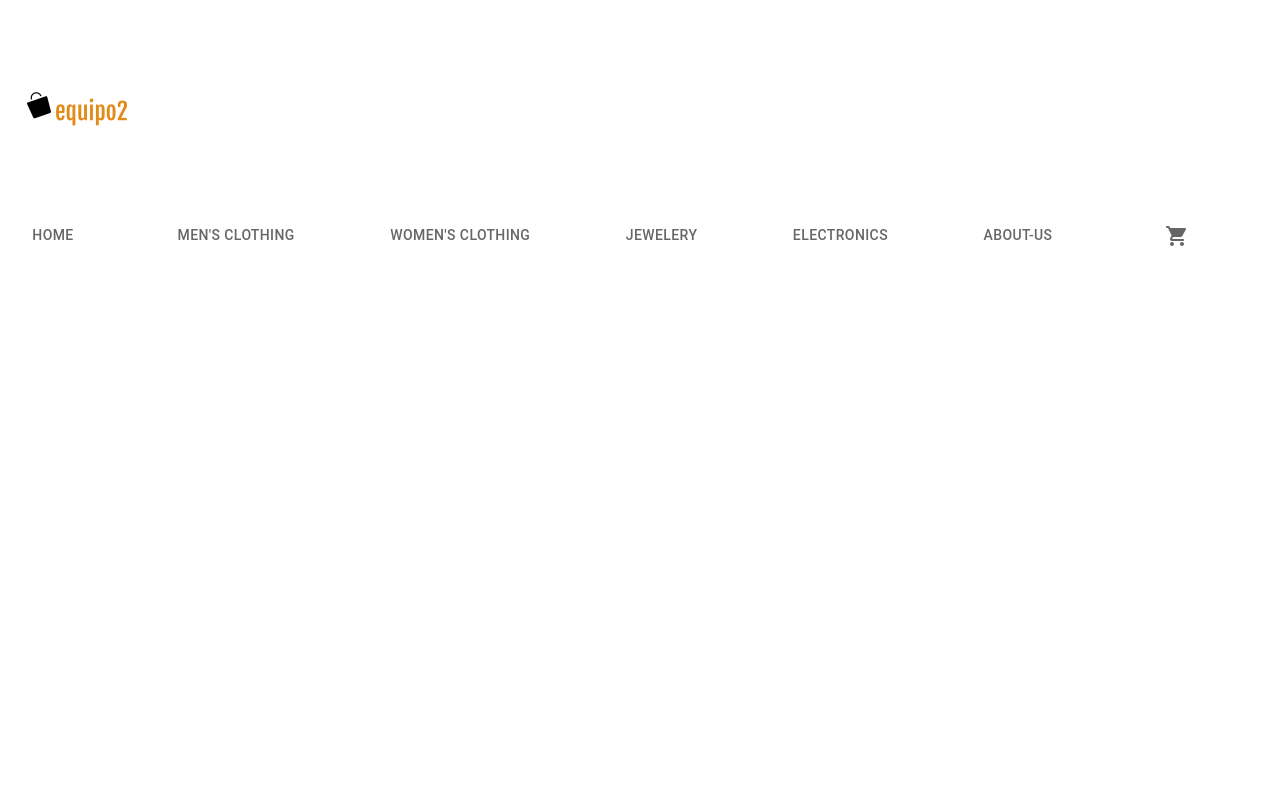
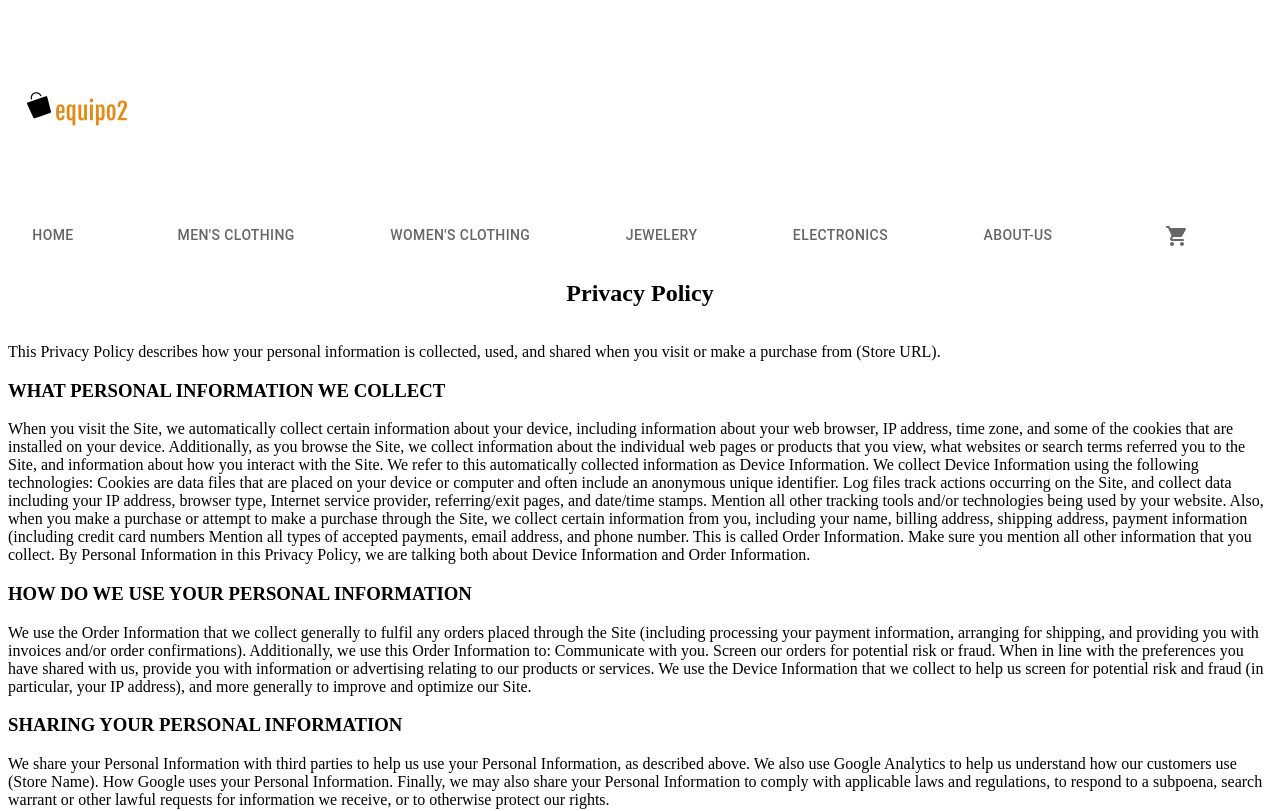
Before and after one commit to ultrapotros/christmas-project, a React (Create React App) app in the folder equipo2/: page /privacy-policy in a window 1280 px wide. Shown: the top 811 px of the page. Built offline with nearby package versions, Linux system fonts and the light colour scheme; no server answers.

Commit message:
Basic privacy

```diff
--- a/equipo2/src/App.js
+++ b/equipo2/src/App.js
@@ -4,6 +4,7 @@ import TabsRouter from './components/Header';
 import SingleCategory from './components/SingleCategory';
 import SingleProduct from './components/SingleProduct';
 import Cart from './components/Cart';
+import Privacy from './components/Privacy'
 import axios from 'axios';
 import React , { useState , useEffect, createContext } from 'react'
 import {
@@ -54,6 +55,7 @@ function App() {
         <Route path="/single-product/:id" element={<SingleProduct />} />
         <Route path="/cart" element={<Cart />} />
         <Route path="/about-us" element={<h2>About us</h2>} />
+        <Route path="/privacy-policy" element={<Privacy />} />
        </Routes>
        {/* <Footer /> */}
 
--- /dev/null
+++ b/equipo2/src/components/Privacy/index.jsx
@@ -0,0 +1,81 @@
+import React from "react";
+
+function Privacy(props){
+
+    return(<>
+    <h2>Privacy Policy</h2>
+    <p>
+    This Privacy Policy describes how your personal information is collected, used, and shared when you visit or make a purchase from (Store URL).
+
+    <h3>WHAT PERSONAL INFORMATION WE COLLECT</h3>
+
+    When you visit the Site, we automatically collect certain information about your device, including information about your web browser, IP address, time zone, and some of the cookies that are installed on your device.
+
+    Additionally, as you browse the Site, we collect information about the individual web pages or products that you view, what websites or search terms referred you to the Site, and information about how you interact with the Site. We refer to this automatically collected information as Device Information.
+
+    We collect Device Information using the following technologies:
+
+    Cookies are data files that are placed on your device or computer and often include an anonymous unique identifier.
+
+    Log files track actions occurring on the Site, and collect data including your IP address, browser type, Internet service provider, referring/exit pages, and date/time stamps.
+
+    Mention all other tracking tools and/or technologies being used by your website.
+
+    Also, when you make a purchase or attempt to make a purchase through the Site, we collect certain information from you, including your name, billing address, shipping address, payment information (including credit card numbers Mention all types of accepted payments, email address, and phone number. This is called Order Information.
+
+    Make sure you mention all other information that you collect.
+
+    By Personal Information in this Privacy Policy, we are talking both about Device Information and Order Information.
+
+    <h3>HOW DO WE USE YOUR PERSONAL INFORMATION</h3>
+
+    We use the Order Information that we collect generally to fulfil any orders placed through the Site (including processing your payment information, arranging for shipping, and providing you with invoices and/or order confirmations).
+
+    Additionally, we use this Order Information to:
+
+    Communicate with you.
+    Screen our orders for potential risk or fraud.
+    When in line with the preferences you have shared with us, provide you with information or advertising relating to our products or services.
+    We use the Device Information that we collect to help us screen for potential risk and fraud (in particular, your IP address), and more generally to improve and optimize our Site.
+
+    <h3>SHARING YOUR PERSONAL INFORMATION</h3>
+
+    We share your Personal Information with third parties to help us use your Personal Information, as described above.
+
+    We also use Google Analytics to help us understand how our customers use (Store Name). How Google uses your Personal Information.
+
+    Finally, we may also share your Personal Information to comply with applicable laws and regulations, to respond to a subpoena, search warrant or other lawful requests for information we receive, or to otherwise protect our rights.
+
+    <h3>BEHAVIOURAL ADVERTISING</h3>
+
+    We use your Personal Information to provide you with targeted advertisements or marketing communications we believe may be of interest to you.
+
+    Mention opt-out links from external services such as:
+
+    Facebook
+    Google
+    You can opt out of targeted advertising…
+
+    <h3>YOUR RIGHTS</h3>
+
+    If you are a European resident, you have the right to access the personal information we hold about you and to ask that your personal information is corrected, updated, or deleted. If you would like to exercise this right, please contact us.
+
+    Additionally, if you are a European resident we note that we are processing your information in order to fulfil contracts we might have with you (for example if you make an order through the Site), or otherwise to pursue our legitimate business interests listed above.
+    Please note that your information will be transferred outside of Europe, including to Canada and the United States.
+
+    <h3>DATA RETENTION</h3>
+
+    When you place an order through the Site, we will maintain your Order Information for our records unless and until you ask us to delete this information.
+
+    <h3>MINORS</h3>
+
+    The Site is not intended for individuals under the age of (CLEARLY MENTION AGE).
+
+    <h3>CHANGES</h3>
+
+    We may update this privacy policy from time to time in order to reflect, for example, changes to our practices or for other operational, legal or regulatory reasons.
+
+    If you have questions and/or require more information, do not hesitate to contact us (Add Relevant contact information).</p></>)
+}
+
+export default Privacy;
```
Also changed, not shown: equipo2/src/components/Privacy/component.css (added).
